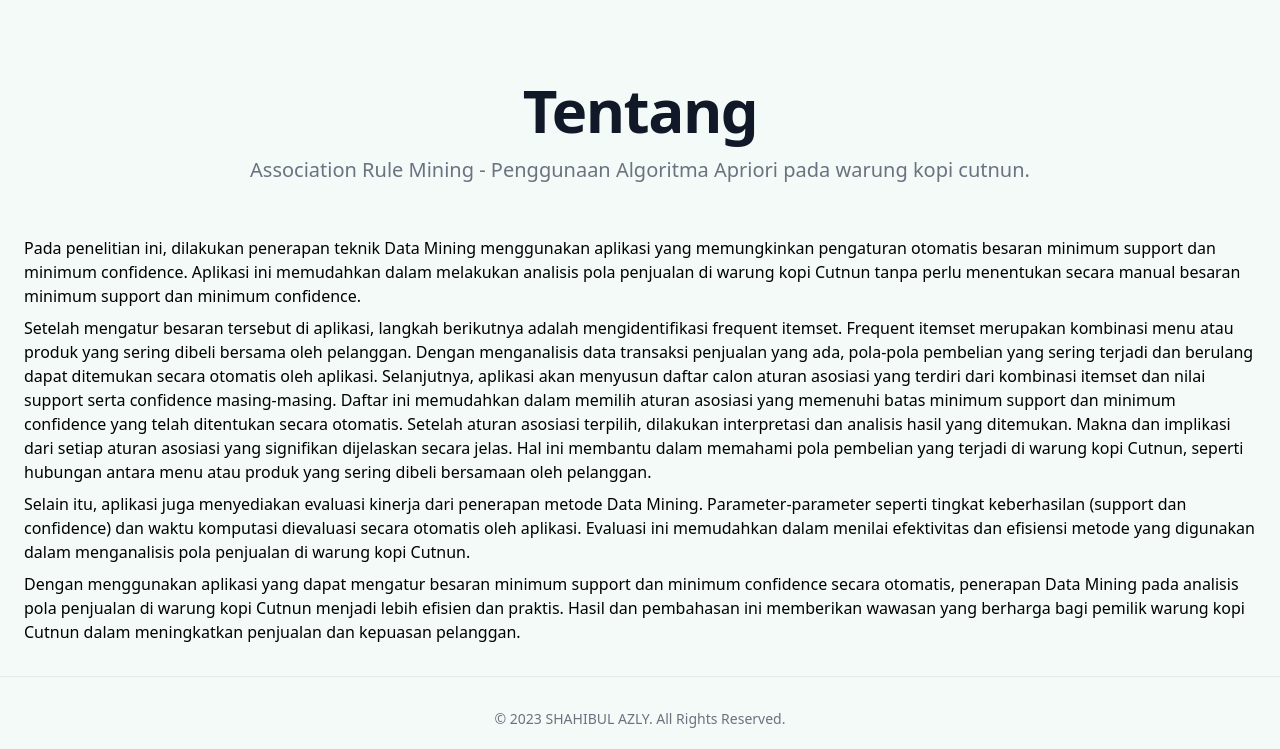
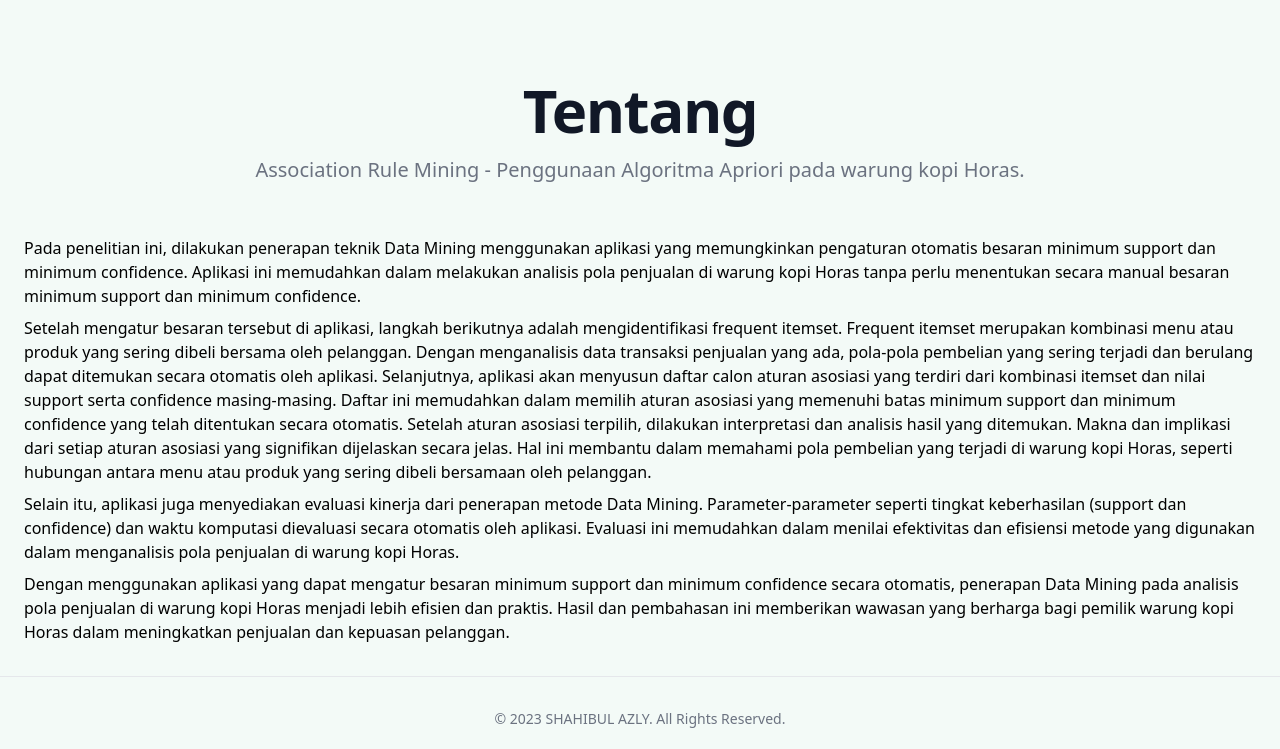
Before and after one commit to sud0su/sahibul-django, a Django app: page /tentang/ in a window 1280 px wide. Shown: the part 56-805 px from the top of the page. Run offline with Django 4.2, Linux system fonts and the light colour scheme; style sheets or scripts are compiled from the project's sources; some libraries are stand-ins or nearby versions.

Commit message:
change from cutnun to horas

```diff
--- a/algoritma/apriori.py
+++ b/algoritma/apriori.py
@@ -16,6 +16,7 @@ def calculate_apriori(df, support, confidence):
         for j in records[i][0]:
             trx[i].append(j)
 
+    print(records)
 
     association_rules = list(apriori(trx, min_support=float(support/100), min_confidence=float(confidence/100), min_lift=1))
     association_results = association_rules
--- a/templates/bantuan.html
+++ b/templates/bantuan.html
@@ -6,7 +6,7 @@
     <div class="py-8 px-4 mx-auto max-w-screen-xl text-center lg:pt-16 lg:pb-5">
         <h1 class="mb-4 text-4xl font-extrabold tracking-tight leading-none text-gray-900 md:text-5xl lg:text-6xl dark:text-white">Bantuan</h1>
         <p class="mb-8 text-lg font-normal dark:text-white text-gray-500 lg:text-xl sm:px-16 lg:px-48">
-            Association Rule Mining - Penggunaan Algoritma Apriori pada warung kopi cutnun.
+            Association Rule Mining - Penggunaan Algoritma Apriori pada warung kopi Horas.
         </p>
     </div>
     <div class="justify-left space-y-2 space-x-10 px-6">
--- a/templates/index.html
+++ b/templates/index.html
@@ -5,7 +5,7 @@
     <div class="py-8 px-4 mx-auto max-w-screen-xl text-center lg:pt-16 lg:pb-5">
         <h1 class="mb-4 text-4xl font-extrabold tracking-tight leading-none text-gray-900 md:text-5xl lg:text-6xl dark:text-white">Association Rule Mining</h1>
         <p class="mb-8 text-lg font-normal dark:text-white text-gray-500 lg:text-xl sm:px-16 lg:px-48 dark:text-gray-400">
-            Penggunaan Algoritma Apriori pada warung kopi cutnun.
+            Penggunaan Algoritma Apriori pada warung kopi Horas.
         </p>
         <div class="sm:flex-row sm:justify-center sm:space-y-0 sm:space-x-4">
 
--- a/templates/kontak.html
+++ b/templates/kontak.html
@@ -5,7 +5,7 @@
     <div class="py-8 px-4 mx-auto max-w-screen-xl text-center lg:pt-16 lg:pb-5">
         <h1 class="mb-4 text-4xl font-extrabold tracking-tight leading-none text-gray-900 md:text-5xl lg:text-6xl dark:text-white">Hubungi Kami</h1>
         <p class="mb-8 text-lg font-normal dark:text-white text-gray-500 lg:text-xl sm:px-16 lg:px-48">
-            Association Rule Mining - Penggunaan Algoritma Apriori pada warung kopi cutnun.
+            Association Rule Mining - Penggunaan Algoritma Apriori pada warung kopi Horas.
         </p>
     </div>
         <div class="py-2 lg:py-4 px-4 mx-auto max-w-screen-md">
--- a/templates/tentang.html
+++ b/templates/tentang.html
@@ -5,14 +5,14 @@
     <div class="py-8 px-4 mx-auto max-w-screen-xl text-center lg:pt-16 lg:pb-5">
         <h1 class="mb-4 text-4xl font-extrabold tracking-tight leading-none text-gray-900 md:text-5xl lg:text-6xl dark:text-white">Tentang</h1>
         <p class="mb-8 text-lg font-normal dark:text-white text-gray-500 lg:text-xl sm:px-16 lg:px-48">
-            Association Rule Mining - Penggunaan Algoritma Apriori pada warung kopi cutnun.
+            Association Rule Mining - Penggunaan Algoritma Apriori pada warung kopi Horas.
         </p>
     </div>
     <div class="justify-left space-y-2 space-x-0 px-6">
-        <p>Pada penelitian ini, dilakukan penerapan teknik Data Mining menggunakan aplikasi yang memungkinkan pengaturan otomatis besaran minimum support dan minimum confidence. Aplikasi ini memudahkan dalam melakukan analisis pola penjualan di warung kopi Cutnun tanpa perlu menentukan secara manual besaran minimum support dan minimum confidence.</p>
-        <p>Setelah mengatur besaran tersebut di aplikasi, langkah berikutnya adalah mengidentifikasi frequent itemset. Frequent itemset merupakan kombinasi menu atau produk yang sering dibeli bersama oleh pelanggan. Dengan menganalisis data transaksi penjualan yang ada, pola-pola pembelian yang sering terjadi dan berulang dapat ditemukan secara otomatis oleh aplikasi. Selanjutnya, aplikasi akan menyusun daftar calon aturan asosiasi yang terdiri dari kombinasi itemset dan nilai support serta confidence masing-masing. Daftar ini memudahkan dalam memilih aturan asosiasi yang memenuhi batas minimum support dan minimum confidence yang telah ditentukan secara otomatis. Setelah aturan asosiasi terpilih, dilakukan interpretasi dan analisis hasil yang ditemukan. Makna dan implikasi dari setiap aturan asosiasi yang signifikan dijelaskan secara jelas. Hal ini membantu dalam memahami pola pembelian yang terjadi di warung kopi Cutnun, seperti hubungan antara menu atau produk yang sering dibeli bersamaan oleh pelanggan.</p>
-        <p>Selain itu, aplikasi juga menyediakan evaluasi kinerja dari penerapan metode Data Mining. Parameter-parameter seperti tingkat keberhasilan (support dan confidence) dan waktu komputasi dievaluasi secara otomatis oleh aplikasi. Evaluasi ini memudahkan dalam menilai efektivitas dan efisiensi metode yang digunakan dalam menganalisis pola penjualan di warung kopi Cutnun.</p>
-        <p>Dengan menggunakan aplikasi yang dapat mengatur besaran minimum support dan minimum confidence secara otomatis, penerapan Data Mining pada analisis pola penjualan di warung kopi Cutnun menjadi lebih efisien dan praktis. Hasil dan pembahasan ini memberikan wawasan yang berharga bagi pemilik warung kopi Cutnun dalam meningkatkan penjualan dan kepuasan pelanggan.</p>
+        <p>Pada penelitian ini, dilakukan penerapan teknik Data Mining menggunakan aplikasi yang memungkinkan pengaturan otomatis besaran minimum support dan minimum confidence. Aplikasi ini memudahkan dalam melakukan analisis pola penjualan di warung kopi Horas tanpa perlu menentukan secara manual besaran minimum support dan minimum confidence.</p>
+        <p>Setelah mengatur besaran tersebut di aplikasi, langkah berikutnya adalah mengidentifikasi frequent itemset. Frequent itemset merupakan kombinasi menu atau produk yang sering dibeli bersama oleh pelanggan. Dengan menganalisis data transaksi penjualan yang ada, pola-pola pembelian yang sering terjadi dan berulang dapat ditemukan secara otomatis oleh aplikasi. Selanjutnya, aplikasi akan menyusun daftar calon aturan asosiasi yang terdiri dari kombinasi itemset dan nilai support serta confidence masing-masing. Daftar ini memudahkan dalam memilih aturan asosiasi yang memenuhi batas minimum support dan minimum confidence yang telah ditentukan secara otomatis. Setelah aturan asosiasi terpilih, dilakukan interpretasi dan analisis hasil yang ditemukan. Makna dan implikasi dari setiap aturan asosiasi yang signifikan dijelaskan secara jelas. Hal ini membantu dalam memahami pola pembelian yang terjadi di warung kopi Horas, seperti hubungan antara menu atau produk yang sering dibeli bersamaan oleh pelanggan.</p>
+        <p>Selain itu, aplikasi juga menyediakan evaluasi kinerja dari penerapan metode Data Mining. Parameter-parameter seperti tingkat keberhasilan (support dan confidence) dan waktu komputasi dievaluasi secara otomatis oleh aplikasi. Evaluasi ini memudahkan dalam menilai efektivitas dan efisiensi metode yang digunakan dalam menganalisis pola penjualan di warung kopi Horas.</p>
+        <p>Dengan menggunakan aplikasi yang dapat mengatur besaran minimum support dan minimum confidence secara otomatis, penerapan Data Mining pada analisis pola penjualan di warung kopi Horas menjadi lebih efisien dan praktis. Hasil dan pembahasan ini memberikan wawasan yang berharga bagi pemilik warung kopi Horas dalam meningkatkan penjualan dan kepuasan pelanggan.</p>
     </div>
 </section>
 {% endblock upload %}
```
